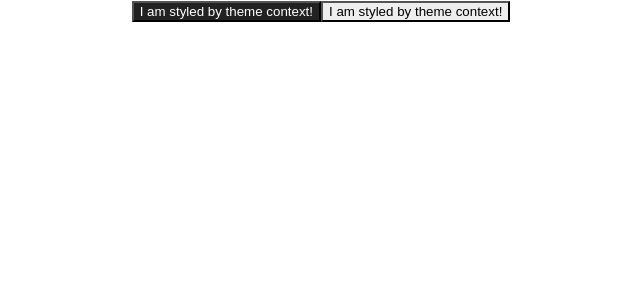
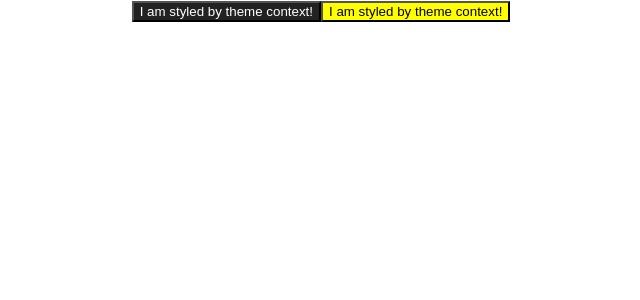
Before and after one commit to lejaaprianza/react-hooks-lampungkode, a React (Create React App) app: page / in a window 1280 px wide. Shown: the top 300 px of the page, without its empty margins (319-959 px from the left). Built offline with nearby package versions, Linux system fonts and the light colour scheme.

Commit message:
edit file

```diff
--- a/src/App.js
+++ b/src/App.js
@@ -1,7 +1,7 @@
 import React from "react"
 import "./App.css"
 import ButtonTest from "./ButtonTest"
-import ThemedButton from "./ThemeButton"
+import ThemedButton from "./ThemedButton"
 
 function App() {
   return (
--- a/src/ButtonTest.js
+++ b/src/ButtonTest.js
@@ -1,6 +1,6 @@
+import { ThemeContext } from "./ThemeContext"
 import { themes } from "./themes"
-import { ThemeContext } from "./ThemeContex"
-import ThemedButton from "./ThemeButton"
+import ThemedButton from "./ThemedButton"
 
 function ButtonTest() {
   return (
--- a/src/ThemeButton.js
+++ /dev/null
@@ -1,14 +0,0 @@
-import React, { useContext } from "react"
-import { ThemeContext } from "./ThemeContex"
-
-function ThemedButton() {
-  const theme = useContext(ThemeContext)
-  console.log(theme)
-  return (
-    <button style={{ background: theme.background, color: theme.foreground }}>
-      I am styled by theme context!
-    </button>
-  )
-}
-
-export default ThemedButton
--- /dev/null
+++ b/src/ThemedButton.js
@@ -0,0 +1,17 @@
+import React, { useContext } from "react"
+import { ThemeContext } from "./ThemeContext"
+import { themes } from "./themes"
+
+function ThemedButton() {
+  const theme = useContext(ThemeContext)
+  console.log(theme)
+  return (
+    <ThemeContext.Provider value={themes.dark}>
+      <button style={{ background: theme.background, color: theme.foreground }}>
+        I am styled by theme context!
+      </button>
+    </ThemeContext.Provider>
+  )
+}
+
+export default ThemedButton
--- a/src/themes.js
+++ b/src/themes.js
@@ -1,7 +1,7 @@
 export const themes = {
   light: {
     foreground: "#000000",
-    background: "#eeeeee",
+    background: "yellow",
   },
   dark: {
     foreground: "#ffffff",
```
Also changed, not shown: src/ThemeContext.js (renamed from src/ThemeContex.js).
